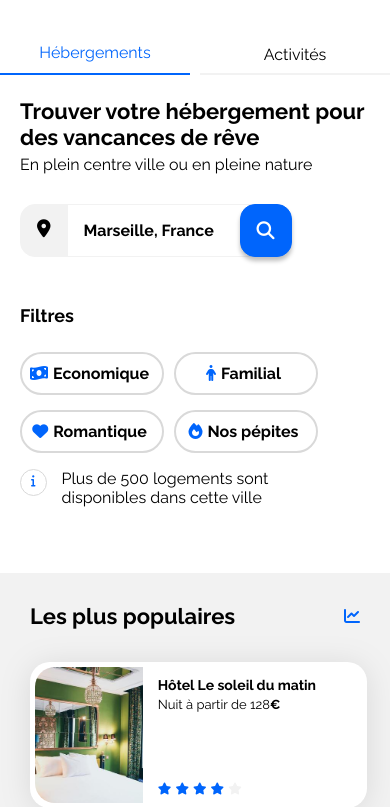
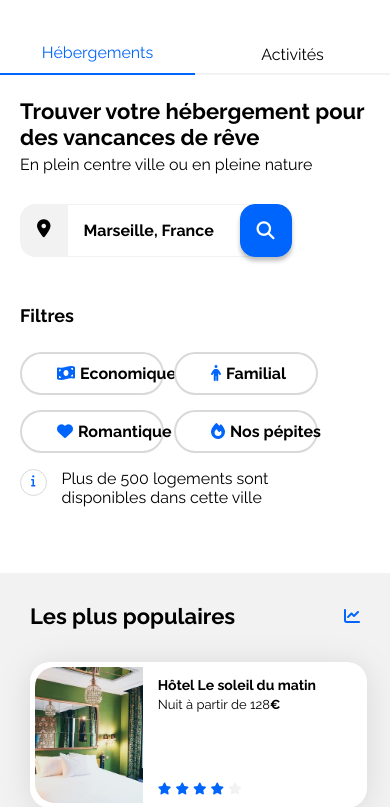
Before and after one commit to Abdillah-MD/Agence-de-voyage-Booki, a plain HTML site: page index.html in a window 390 px wide. Shown: the part 52-859 px from the top of the page. Drawn offline with Linux system fonts and the light colour scheme.

Commit message:
Filtres Btn responsives

```diff
--- a/css/style.css
+++ b/css/style.css
@@ -305,6 +305,10 @@ input[type="text"] {
     justify-content: space-around;
     margin-right: 15px;
 }
+.BtnMobile-2_2 {
+    display: flex;
+    flex-direction: row;
+}
 .Titre-flt {
     margin-top: 0;
     height: 50px;
@@ -496,7 +500,7 @@ input[type="text"] {
         margin-left: auto;
         margin-right: auto;
         padding: 0;
-        gap: 10px;
+        gap: 0;
     }
     .menu li {
         text-align: center;
@@ -559,12 +563,12 @@ input[type="text"] {
         justify-content: flex-start;
     }
     .BtnSecFiltre {
-        flex-direction: row;
-        flex-wrap: wrap;
+        flex-direction: column;
         width: 100%;
     }
     .BtnFiltre {
         padding: 0 35px;
+        justify-content: space-around;
     }
     .filtre {
         width: 20%;
--- a/index.html
+++ b/index.html
@@ -50,6 +50,7 @@
                         <p class="Filtres">Filtres</p>
                     </div>
                     <div class="BtnSecFiltre">
+                        <div class="BtnMobile-2_2">
                             <a class="filtre F1 BtnFiltre" href="#">
                                 <p><i class="fa-solid fa-money-bill-wave"></i></p>
                                 <p>Economique</p>
@@ -58,6 +59,8 @@
                                 <p><i class="fa-solid fa-person"></i></p>
                                 <p>Familial</p>
                             </a>
+                        </div>
+                        <div class="BtnMobile-2_2">
                             <a class="filtre F3 BtnFiltre" href="#">
                                 <p><i class="fa-solid fa-heart"></i></p>
                                 <p>Romantique</p>
@@ -66,6 +69,7 @@
                                 <p><i class="fa-solid fa-fire"></i></p>
                                 <p>Nos pépites</p>
                             </a>
+                        </div>
                     </div>
                 </div>
                 <p class="i-section"><i class="fa-solid fa-info"></i> <span class="info-text">Plus de 500 logements sont disponibles dans cette ville</span></p>
```
Lines whose indentation alone changed are shown as unchanged.
